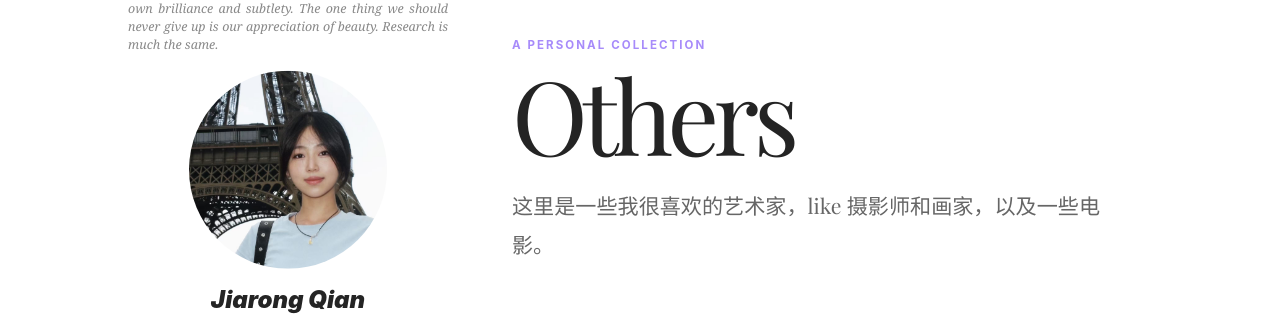
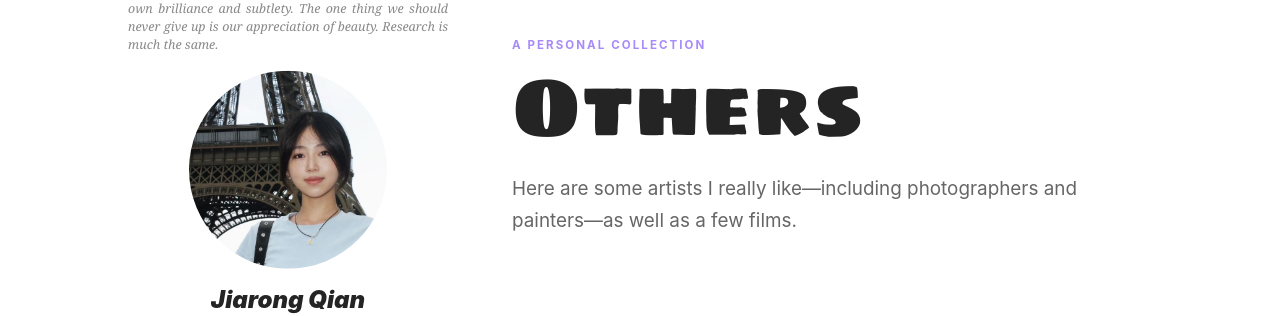
Before and after one commit to JiarongQian/JiarongQian_Page, a React (Vite) app: page /#/others in a window 1280 px wide. Shown: the part 154-470 px from the top of the page. Built offline with nearby package versions, Linux system fonts and the light colour scheme; no server answers.

Commit message:
Refine Others page copy and typography

```diff
--- a/src/components/Others.jsx
+++ b/src/components/Others.jsx
@@ -15,8 +15,9 @@ export default function Others() {
             <header className="others-intro">
                 <div className="others-kicker">A personal collection</div>
                 <h1>Others</h1>
-                <p lang="zh-CN">
-                    这里是一些我很喜欢的艺术家，like 摄影师和画家，以及一些电影。
+                <p>
+                    Here are some artists I really like—including photographers and
+                    painters—as well as a few films.
                 </p>
             </header>
 
--- a/src/css/Others.css
+++ b/src/css/Others.css
@@ -28,19 +28,19 @@
 
 .others-intro h1 {
     color: #242424;
-    font-family: "Playfair Display", Georgia, serif;
-    font-size: clamp(3.5rem, 8vw, 6.6rem);
-    font-weight: 500;
-    letter-spacing: -0.055em;
-    line-height: 0.95;
+    font-family: "Sigmar One", serif;
+    font-size: clamp(3rem, 7vw, 5rem);
+    font-weight: 900;
+    letter-spacing: 0.01em;
+    line-height: 1.05;
     margin: 0;
 }
 
 .others-intro p {
     color: #666;
-    font-family: "Playfair Display", "Noto Serif SC", Georgia, serif;
-    font-size: clamp(1.05rem, 2vw, 1.32rem);
-    line-height: 1.8;
+    font-family: "Inter", "Helvetica Neue", Helvetica, Arial, sans-serif;
+    font-size: clamp(1rem, 1.7vw, 1.18rem);
+    line-height: 1.7;
     margin: 1.5rem 0 0;
 }
 
```
